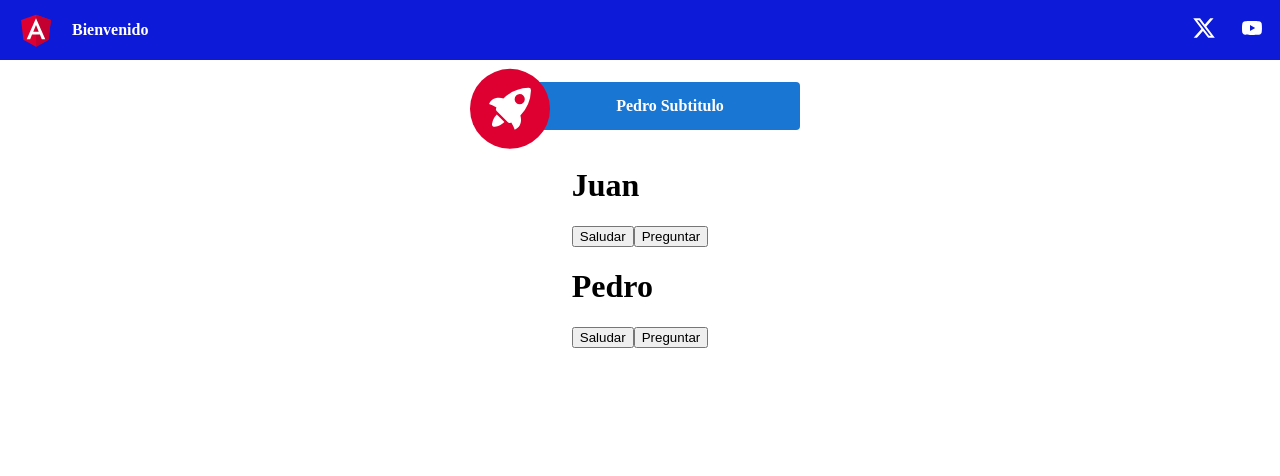
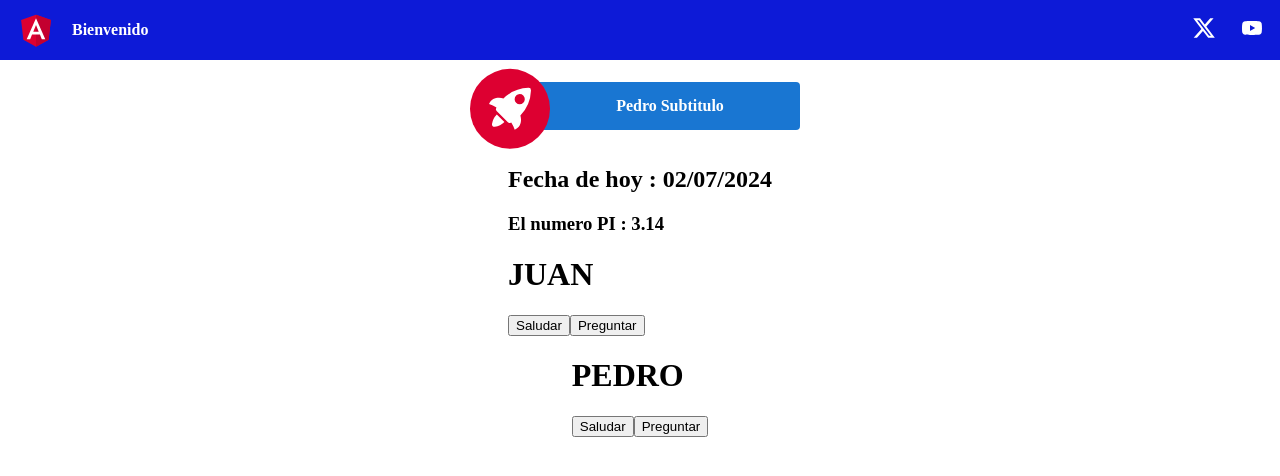
Before and after one commit to Germany2k9/Curso-Angular, an Angular app: page / in a window 1280 px wide. Shown: the top 476 px of the page. Built offline with nearby package versions, Linux system fonts and the light colour scheme.

Commit message:
EJM de Pipes de modifkicacion de datos.

```diff
--- a/src/app/app.module.ts
+++ b/src/app/app.module.ts
@@ -8,6 +8,7 @@ import { HijoComponent } from './hijo/hijo.component';
 import { FormsModule } from '@angular/forms';
 import { HermanoComponent } from './hermano/hermano.component';
 import { EstiloHermanosDirective } from './estilo-hermanos.directive';
+import { MiPipePersonalizadoPipe } from './mi-pipe-personalizado.pipe';
 
 @NgModule({
   declarations: [
@@ -15,7 +16,8 @@ import { EstiloHermanosDirective } from './estilo-hermanos.directive';
     PadreComponent,
     HijoComponent,
     HermanoComponent,
-    EstiloHermanosDirective
+    EstiloHermanosDirective,
+    MiPipePersonalizadoPipe
   ],
   imports: [
     BrowserModule,
--- a/src/app/hermano/hermano.component.html
+++ b/src/app/hermano/hermano.component.html
@@ -1,3 +1,3 @@
-<h1 appEstiloHermanos>{{nombre}}</h1>
+<h1 >{{nombre | miPipePersonalizado}}</h1>
  <button type="button" (click)="saludar()">Saludar</button>
  <button type="button" (click)="preguntar()">Preguntar</button>
--- a/src/app/hermano/hermano.component.ts
+++ b/src/app/hermano/hermano.component.ts
@@ -18,7 +18,7 @@ export class HermanoComponent implements OnInit{
    private _servicioFamiliar2 = inject(ServicioFamiliarService);
 
   ngOnInit(): void {
-    this._servicioFamiliar2.setHermanoPequeno('pedro');
+    this._servicioFamiliar2.setHermanoPequeno('Pedro');
     this.nombre = this._servicioFamiliar2.getHermanoPequeno();
 
 }
--- /dev/null
+++ b/src/app/mi-pipe-personalizado.pipe.ts
@@ -0,0 +1,13 @@
+import { Pipe, PipeTransform } from '@angular/core';
+import { Validators } from '@angular/forms';
+
+@Pipe({
+  name: 'miPipePersonalizado'
+})
+export class MiPipePersonalizadoPipe implements PipeTransform {
+
+  transform(valor: string | undefined): string {
+    return valor?.toUpperCase() || '';
+  }
+
+}
--- a/src/app/padre/padre.component.html
+++ b/src/app/padre/padre.component.html
@@ -10,7 +10,8 @@
 
 <p> {{valorContador}}</p>
  -->
-
- <h1 appEstiloHermanos>{{nombre}}</h1>
+ <h2>Fecha de hoy : {{fecha | date :'dd/MM/yyyy'}}</h2>
+ <h3> El numero PI : {{pi | number: '1.2-2'}}</h3>
+ <h1>{{nombre | miPipePersonalizado}}</h1>
  <button type="button" (click)="saludar()">Saludar</button>
  <button type="button" (click)="preguntar()">Preguntar</button>
--- a/src/app/padre/padre.component.ts
+++ b/src/app/padre/padre.component.ts
@@ -9,6 +9,8 @@ import { ServicioFamiliarService } from '../servicio-familiar.service';
 export class PadreComponent implements OnInit{
 
   nombre?: string;
+  fecha?: Date= new Date()
+  pi?: number = Math.PI;
 
   constructor(
     private _servicioFamiliar : ServicioFamiliarService
@@ -17,7 +19,7 @@ export class PadreComponent implements OnInit{
 
 
   ngOnInit(): void {
-    this._servicioFamiliar.setHermanoGrande('juan');
+    this._servicioFamiliar.setHermanoGrande('Juan');
     this.nombre = this._servicioFamiliar.getHermanoGrande();
 
 
```
